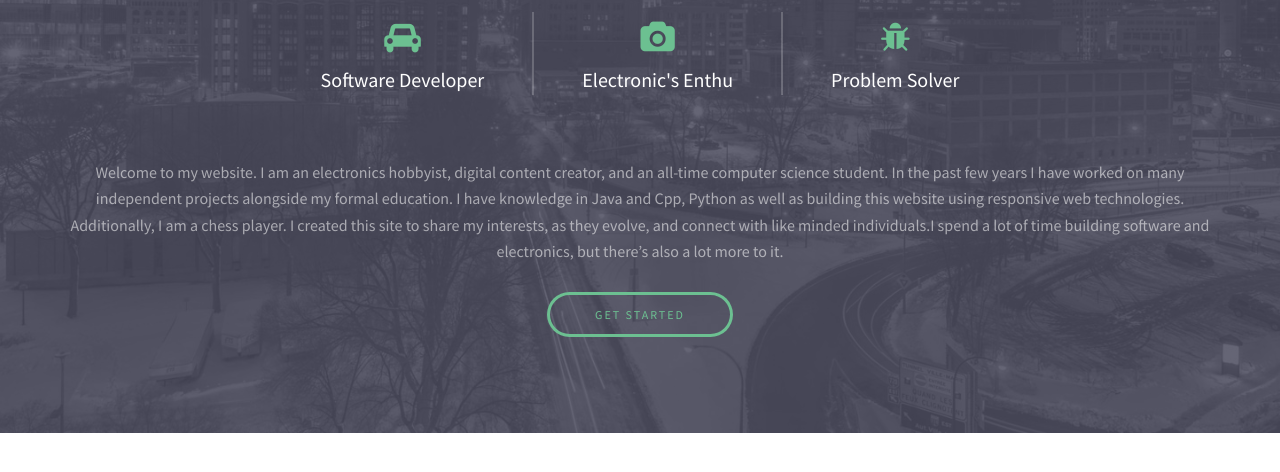
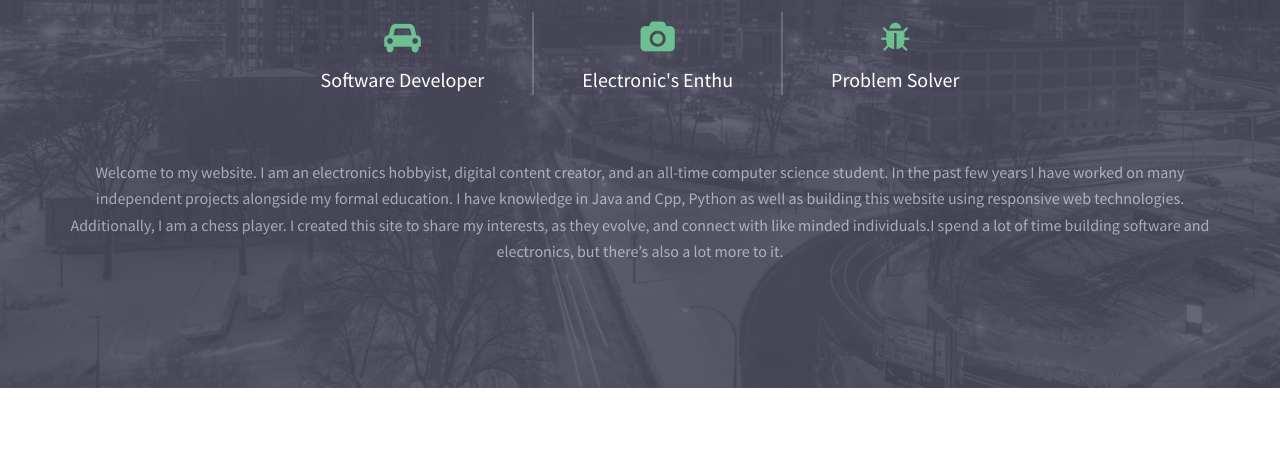
Before and after one commit to NavneetChoudry/NavneetChoudry.github.io, a plain HTML site: page index.html in a window 1280 px wide. Shown: the part 294-766 px from the top of the page. Drawn offline with Linux system fonts and the light colour scheme.

Commit message:
Update index.html

```diff
--- a/index.html
+++ b/index.html
@@ -53,9 +53,7 @@
 					<p>
 				 Welcome to my website. I am an electronics hobbyist, digital content creator, and an all-time computer science student. In the past few years I have worked on many independent projects alongside my formal education. I have knowledge in Java and Cpp, Python as well as building this website using responsive web technologies. Additionally, I am a chess player. I created this site to share my interests, as they evolve, and connect with like minded individuals.I spend a lot of time building software and electronics, but there’s also a lot more to it.
 					</p>
-					<footer>
-						<a href="#" class="button">Get Started</a>
-					</footer>
+
 				</div>
 			</section>
 
```
